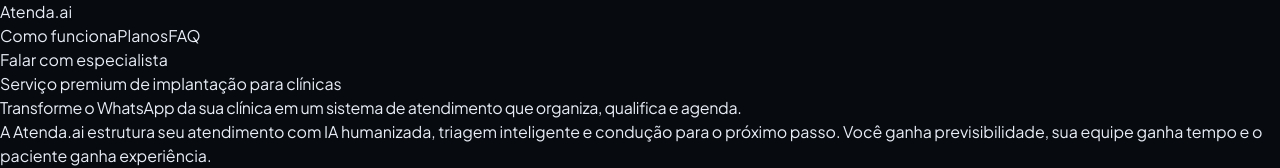
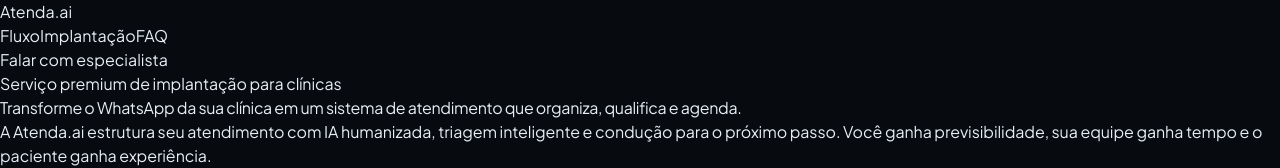
Before and after one commit to jefersonuk/atenda-ai, a Next.js app: page / in a window 1280 px wide. Shown: the top 168 px of the page. Built offline with nearby package versions, Linux system fonts and the light colour scheme.

Commit message:
Update Header.tsx

```diff
--- a/components/Header.tsx
+++ b/components/Header.tsx
@@ -2,21 +2,27 @@
 
 export default function Header() {
   return (
-    <header className="sticky top-0 z-50 border-b border-atBorder bg-atBg/70 backdrop-blur">
+    <header className="sticky top-0 z-50 border-b border-atBorder bg-atBg/80 backdrop-blur">
       <div className="mx-auto flex max-w-6xl items-center justify-between px-6 py-4">
-        <Link href="/" className="text-lg font-semibold tracking-tight">
+        <Link href="/" className="text-[16px] font-semibold tracking-[-0.02em] text-atText">
           Atenda<span className="text-atBlue">.ai</span>
         </Link>
 
-        <nav className="hidden items-center gap-6 text-sm text-atMuted md:flex">
-          <Link href="#como-funciona" className="hover:text-atText">Como funciona</Link>
-          <Link href="#planos" className="hover:text-atText">Planos</Link>
-          <Link href="#faq" className="hover:text-atText">FAQ</Link>
+        <nav className="hidden items-center gap-6 text-[13px] text-atMuted md:flex">
+          <Link href="#como-funciona" className="hover:text-atText transition">
+            Fluxo
+          </Link>
+          <Link href="#planos" className="hover:text-atText transition">
+            Implantação
+          </Link>
+          <Link href="#faq" className="hover:text-atText transition">
+            FAQ
+          </Link>
         </nav>
 
         <Link
           href="/briefing"
-          className="inline-flex items-center justify-center rounded-xl bg-atBlue px-4 py-2 text-sm font-medium text-white hover:opacity-90 transition"
+          className="inline-flex items-center justify-center rounded-xl bg-atBlue px-4 py-2 text-[13px] font-semibold text-white shadow-[0_12px_40px_rgba(0,102,255,0.18)] hover:opacity-90 transition"
         >
           Falar com especialista
         </Link>
```
